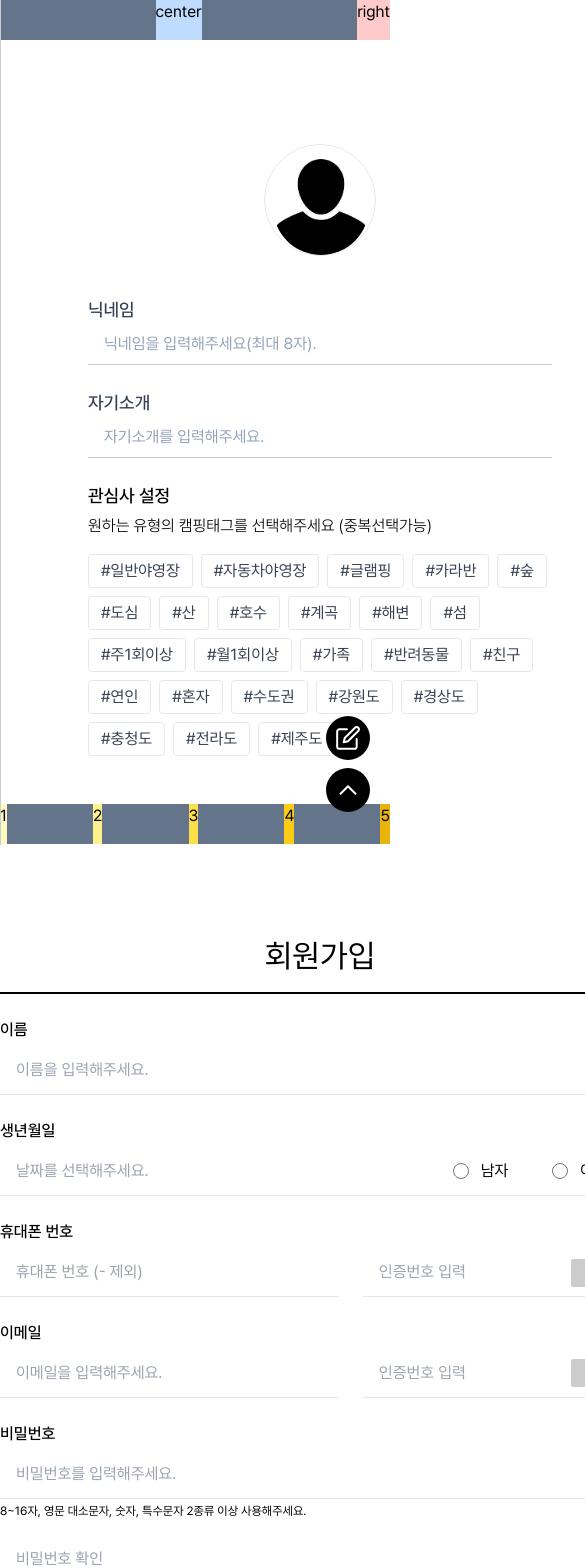
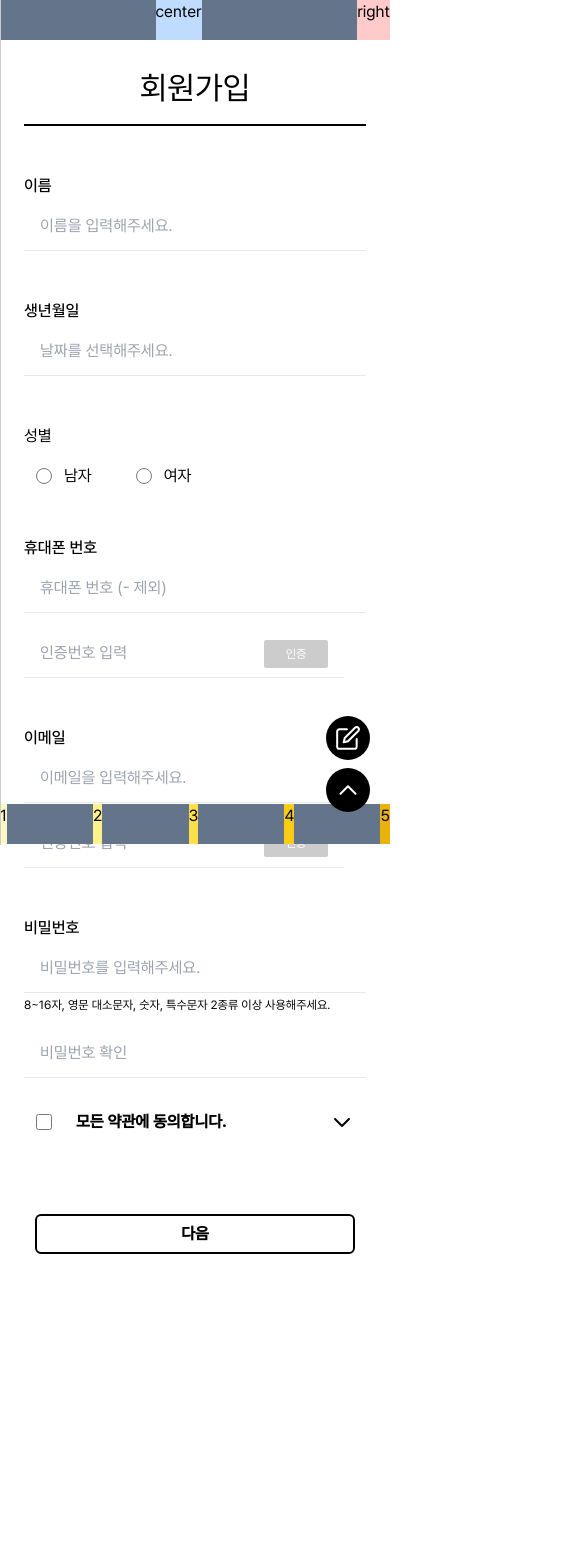
Before and after one commit to ChoiHyeonSeong/CampForest, a React (Create React App) app in the folder frontend/: page /user/regist/email in a window 390 px wide. Shown: the top 1568 px of the page, 585 px wide, since content can reach past the window. After the commit the page ends 1278 px from the top, so only its background shows below. Built offline with nearby package versions, Linux system fonts and the light colour scheme.

Commit message:
design: 회원가입 페이지 반응형 UI 추가
데스크탑, 태블릿, 모바일 반응형 UI 추가했어얌

Resolves:
Related to: #219

```diff
--- a/frontend/src/App.tsx
+++ b/frontend/src/App.tsx
@@ -19,7 +19,7 @@ function App() {
 
           {/* 여기서 부터 */}
             {/* 임시 */}
-            <UserInformation></UserInformation>
+            {/* <UserInformation></UserInformation> */}
             {/* 임시 */}
           <BrowserRouter>
             <Routes>
--- a/frontend/src/components/User/Regist.tsx
+++ b/frontend/src/components/User/Regist.tsx
@@ -37,12 +37,12 @@ const Regist = () => {
     };
 
     return (
-        <div className='mt-[3rem] w-[40rem] mx-auto'>
-            <div className='text-center     pb-[0.75rem] text-[2rem] border-b-2 border-black'>
+        <div className='md:mt-[1rem] lg:mt-[3rem] mx-auto p-6 md:max-w-3xl lg:w-[40rem] lg:p-0'>
+            <div className='text-center pb-[0.75rem] text-[2rem] border-b-2 border-black'>
                 회원가입
             </div>
             <form>
-                <div className='border-b my-[1.5rem]'>
+                <div className='border-b my-[3rem] lg:my-[1.5rem]'>
                     <div className='font-medium mb-[0.25rem]'>이름</div>
                     <input
                         className='focus:outline-none px-[1rem] py-[0.75rem]'
@@ -53,12 +53,12 @@ const Regist = () => {
                         onChange={handleChange}
                     />
                 </div>
-                <div className='border-b my-[1.5rem]'>
+                <div className='md:border-b my-[3rem] lg:my-[1.5rem]'>
                     <div className='font-medium mb-[0.25rem]'>생년월일</div>
-                    <div className='flex'>
+                    <div className='flex md:flex-row flex-col'>
                         <DatePicker
                             placeholderText='날짜를 선택해주세요.'
-                            className='focus:outline-none px-[1rem] py-[0.75rem]'
+                            className='md:border-none w-full border-b focus:outline-none px-[1rem] py-[0.75rem]'
                             dateFormat='yyyy.MM.dd'
                             formatWeekDay={(nameOfDay) => nameOfDay.substring(0, 1)}
                             showYearDropdown
@@ -76,7 +76,8 @@ const Regist = () => {
                                 })
                             }}
                         />
-                        <div className='flex ms-auto me-[2rem] items-center space-x-[2rem]'>
+                        <div className='md:hidden mt-[3rem] mb-[1rem]'>성별</div>
+                        <div className='flex md:ms-auto me-[1rem] items-center space-x-[2rem]'>
                             <div className='flex items-center'>
                                 <input
                                     className='mx-[0.75rem] size-[1rem] accent-black'
@@ -98,10 +99,10 @@ const Regist = () => {
                         </div>
                     </div>
                 </div>
-                <div className='my-[1.5rem]'>
+                <div className='my-[3rem] lg:my-[1.5rem]'>
                     <div className='font-medium mb-[0.25rem]'>휴대폰 번호</div>
-                    <div className='flex space-x-[1.5rem]'>
-                        <div className='w-[55%] border-b'>
+                    <div className='flex md:flex-row flex-col md:space-x-[1.5rem]'>
+                        <div className='w-full md:mb-0 mb-[1rem] md:w-[55%] border-b'>
                             <input
                                 className='focus:outline-none px-[1rem] py-[0.75rem]'
                                 placeholder='휴대폰 번호 (- 제외)'
@@ -112,7 +113,7 @@ const Regist = () => {
                                 onChange={handleChange}
                             />
                         </div>
-                        <div className='w-[45%] border-b'>
+                        <div className='min-w-[20rem] w-[45%] border-b'>
                             <input
                                 className='w-[75%] focus:outline-none px-[1rem] py-[0.75rem]'
                                 placeholder='인증번호 입력'
@@ -129,8 +130,8 @@ const Regist = () => {
                 </div>
                 <div>
                     <div className='font-medium mb-[0.25rem]'>이메일</div>
-                    <div className='flex space-x-[1.5rem]'>
-                        <div className='w-[55%] border-b'>
+                    <div className='flex md:flex-row flex-col md:space-x-[1.5rem]'>
+                        <div className='w-full md:mb-0 mb-[1rem] md:w-[55%] border-b'>
                             <input
                                 className='focus:outline-none px-[1rem] py-[0.75rem]'
                                 placeholder='이메일을 입력해주세요.'
@@ -140,7 +141,7 @@ const Regist = () => {
                                 onChange={handleChange}
                             />
                         </div>
-                        <div className='flex items-center w-[45%] border-b'>
+                        <div className='min-w-[20rem] flex items-center w-[45%] border-b'>
                             <input
                                 className='w-[75%] focus:outline-none px-[1rem] py-[0.75rem]'
                                 placeholder='인증번호 입력'
@@ -155,7 +156,7 @@ const Regist = () => {
                         </div>
                     </div>
                 </div>
-                <div className='border-b mt-[1.5rem]'>
+                <div className='border-b mt-[3rem] lg:mt-[1.5rem]'>
                     <div className='font-medium mb-[0.25rem]'>비밀번호</div>
                     <input
                         className='focus:outline-none px-[1rem] py-[0.75rem]'
@@ -178,7 +179,7 @@ const Regist = () => {
                     />
                 </div>
             </form>
-            <div className='flex items-center mx-3'>
+            <div className='mt-[2rem] flex items-center mx-3'>
                 <input
                     className='size-[1rem] accent-black'
                     type='checkbox'
@@ -187,7 +188,7 @@ const Regist = () => {
                 <ArrowBottomIcon className='ms-auto'/>
             </div>
             <div className='text-center'>
-                <button className='mt-[5rem] border-2 border-black font-bold w-[11rem] h-[2.5rem] hover:bg-black hover:text-white transition-all duration-300'>다음</button>
+                <button className='mt-[5rem] border-2 border-black font-bold w-[20rem] md:rounded-none rounded-md md:w-[11rem] h-[2.5rem] hover:bg-black hover:text-white transition-all duration-300'>다음</button>
             </div>
         </div>
     )
--- a/frontend/src/components/User/UserInformation.tsx
+++ b/frontend/src/components/User/UserInformation.tsx
@@ -10,7 +10,7 @@ const UserInformation = (props: Props) => {
 
   return (
     <div className="flex justify-center items-center min-h-screen">
-      <div className="bg-white p-6 w-full max-w-lg md:max-w-3xl lg:w-[44rem]">
+      <div className="bg-white p-6 w-full max-w-lg md:max-w-3xl lg:w-[40rem]">
 
         {/* 프로필사진 */}
         <div className="flex justify-center mb-10">
```
